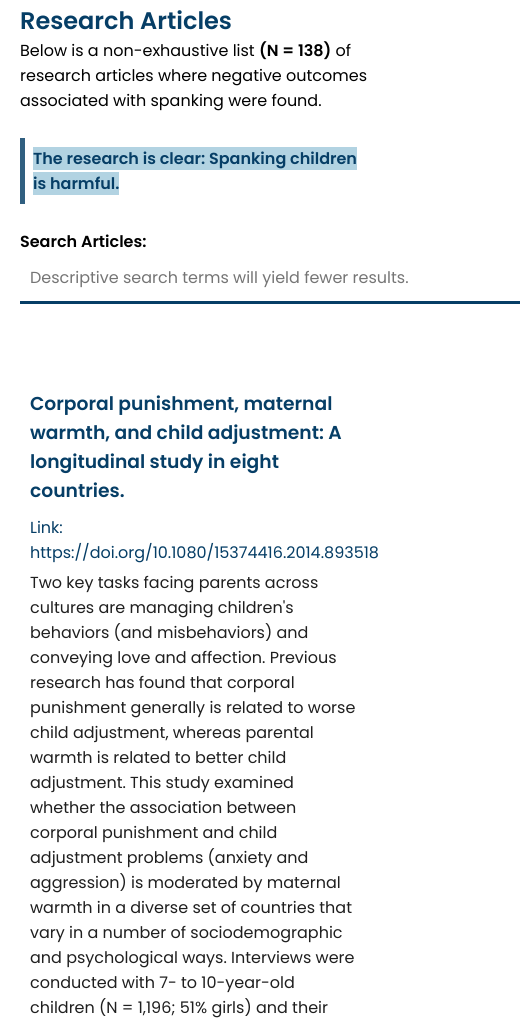
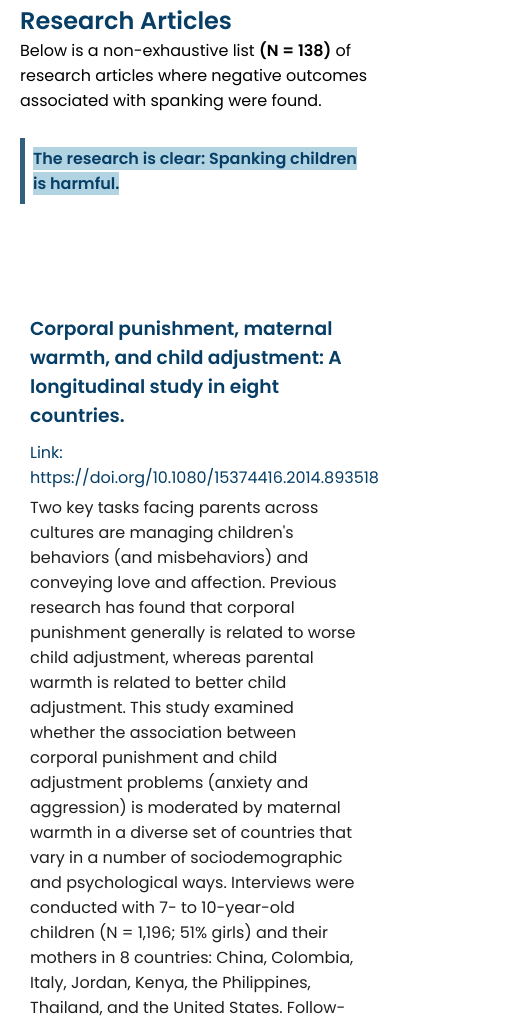
Before and after one commit to AndJKel/testing_webpage, a plain HTML site: page mobile.html in a window 390 px wide. Shown: the part 883-1906 px from the top of the page, 520 px wide, since content can reach past the window. Drawn offline with Linux system fonts and the light colour scheme.

Commit message:
Update mobile.html

```diff
--- a/mobile.html
+++ b/mobile.html
@@ -28,7 +28,6 @@
 
   <main>
 
-    <button onclick="topFunction()" id="UpBtn" title="Go to top">↑</button>
 
     <section id="about" class="about-section">
       <div class="container">
@@ -73,8 +72,6 @@
             <mark><b style="color: #063e66">The research is clear: Spanking children is harmful.</b></mark>
           </blockquote>
           <br>
-          <p><b>Search Articles:</p></b><input type="search"
-            placeholder="Descriptive search terms will yield fewer results." oninput="filterByName(event)"></p>
           <br>
           <br>
           <br>
```
